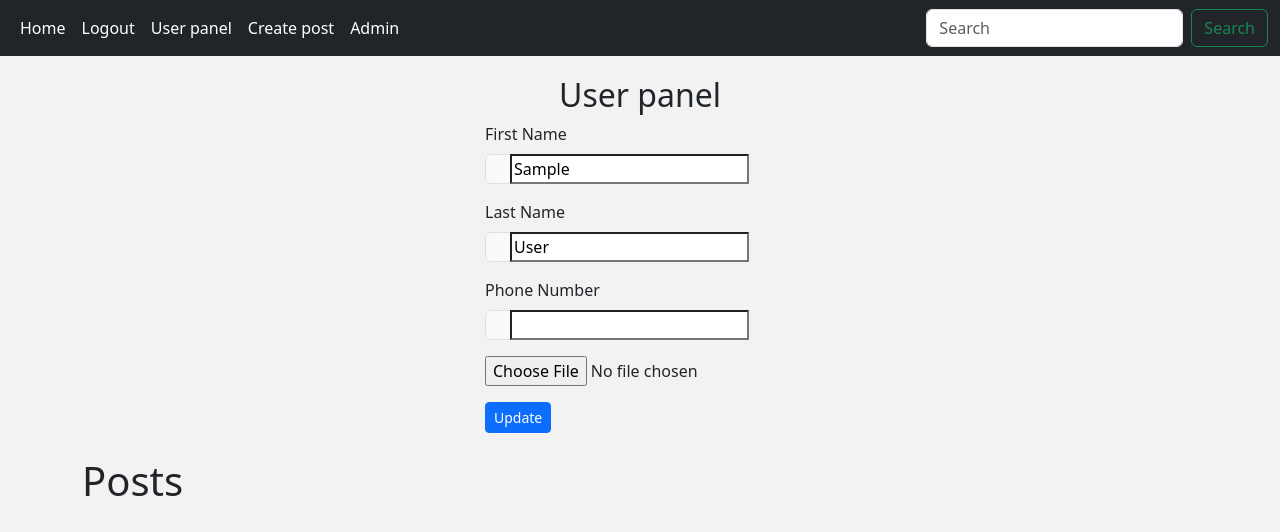
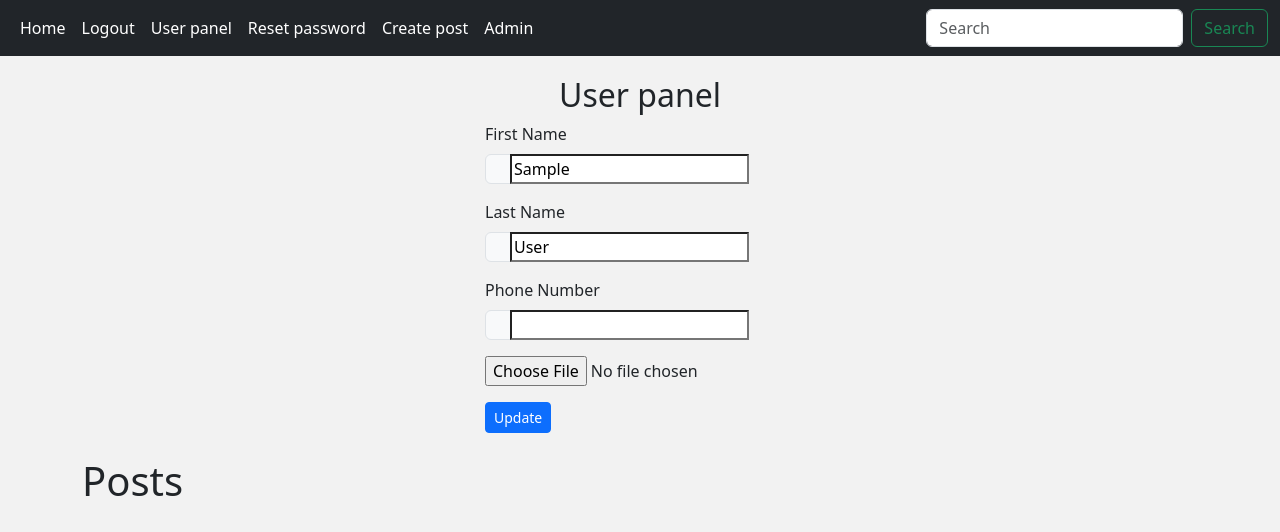
Before and after one commit to Ebrahimakbari/SocialNetwork-Django, a Django app: page /accounts/user-panel/1/ in a window 1280 px wide. Shown: the top 532 px of the page. Run offline with Django 5.2, Linux system fonts and the light colour scheme; the visitor is signed in with stand-in values (Sample User, id 1); data comes from the database, SQL or seed files in the repository; data that the repository does not hold is empty.

Commit message:
reset pass with email verifications

```diff
--- a/accounts/forms.py
+++ b/accounts/forms.py
@@ -2,7 +2,7 @@ from typing import Any
 from django import forms
 from django.core.exceptions import ValidationError
 from django.contrib.auth import get_user_model
-from django.contrib.auth.forms import UserCreationForm,UserChangeForm
+from django.contrib.auth.forms import UserCreationForm,UserChangeForm,PasswordChangeForm,PasswordResetForm
 
 User = get_user_model()
 
@@ -74,3 +74,43 @@ class UserPanelFormChange(forms.ModelForm):
     class Meta:
         model = User
         fields = ['first_name','last_name','phone_number','avatar']
+
+
+class ResetPasswordForm(forms.Form):
+    email = forms.EmailField(label="Email", widget=forms.EmailInput(attrs={
+        "class":"form-control",
+        "placeholder":"Email"
+    }))
+    password = forms.CharField(label="Password", widget=forms.PasswordInput(attrs={
+        "class":"form-control",
+        "placeholder":"password"
+    }))
+
+
+    def clean(self):
+        clean_data = super().clean()
+        email = clean_data.get('email',None)
+        password = clean_data.get('password',None)
+        user = User.objects.filter(email=email)
+        if not (email and password and user.exists and user.first().check_password(password)):
+            raise ValidationError('invalid pass or email!!')
+
+
+class ChangePasswordForm(forms.Form):
+    password1 = forms.CharField(label='Password',
+                            widget=forms.PasswordInput(attrs={
+                                'class':'form-control',
+                                'placeholder':'password'
+                                }))
+    password2 = forms.CharField(label='Confirm Password',
+                            widget=forms.PasswordInput(attrs={
+                                'class':'form-control',
+                                'placeholder':'confirm password'
+                                }))
+
+    def clean(self) -> dict[str, Any]:
+        cleaned_data = super().clean()
+        password1 = cleaned_data.get('password1', None)
+        password2 = cleaned_data.get('password2', None)
+        if password1 and password2 and password2 != password1:
+            raise ValidationError('mismatch password!!')
--- a/accounts/urls.py
+++ b/accounts/urls.py
@@ -8,4 +8,6 @@ urlpatterns = [
     path('login/',views.LoginView.as_view(),name='user_login'),
     path('logout/',views.LogoutView.as_view(),name='user_logout'),
     path('user-panel/<int:pk>/',views.UserPanelView.as_view(),name='user_panel'),
+    path('change-password/<str:token>/',views.ChangePasswordView.as_view(),name='change_password'),
+    path('reset-password-page/',views.ResetPasswordView.as_view(),name='reset_password'),
 ]
--- a/accounts/views.py
+++ b/accounts/views.py
@@ -1,16 +1,18 @@
 from typing import Any
+from django.conf import settings
 from django.http import HttpRequest
 from django.http.response import HttpResponse as HttpResponse
 from django.shortcuts import render,redirect, get_object_or_404
 from django.views import View
 from django.contrib.auth import login,logout,authenticate
 from django.contrib.auth import get_user_model
-from .forms import UserRegistrationForm,LoginForm,UserPanelFormChange
+from .forms import UserRegistrationForm,LoginForm,UserPanelFormChange,ResetPasswordForm,ChangePasswordForm
 from django.contrib import messages
 from django.utils.decorators import method_decorator
 from django.contrib.auth.decorators import login_required,user_passes_test,permission_required
 from django.contrib.auth.mixins import LoginRequiredMixin,UserPassesTestMixin,PermissionRequiredMixin,AccessMixin
-
+from django.utils.crypto import get_random_string
+from django.core.mail import send_mail
 User = get_user_model()
 
 
@@ -83,3 +85,59 @@ class UserPanelView(LoginRequiredMixin, View):
             return redirect('home:home')
         messages.error(request,'invalid data')
         return render(request,'accounts/user_panel.html',{'form':form})
+
+# send_mail(
+#     "Subject here",
+#     "Here is the message.",
+#     "from@example.com",
+#     ["to@example.com"],
+#     fail_silently=False,
+# )
+
+class ResetPasswordView(LoginRequiredMixin, View):
+    def get(self, request, *args, **kwargs):
+        form = ResetPasswordForm()
+        return render(request, "accounts/reset_password.html", context={'form':form})
+
+    def post(self, request, *args, **kwargs):
+        form = ResetPasswordForm(request.POST)
+        if form.is_valid():
+            user_email = form.cleaned_data.get('email', None)
+            user = User.objects.get(email=user_email)
+            user.token = get_random_string(length=32)
+            user.save()
+            send_mail('password reset link',
+                    f"click on this http://{request.META['HTTP_HOST']}/accounts/change-password/{user.token}/ link to redirect to pass reset page",
+                    settings.DEFAULT_FROM_EMAIL,
+                    recipient_list=[f"{user.email}"],
+                    fail_silently=False,)
+            messages.success(request, 'check your email box to reset ur password!')
+            return redirect('home:home')
+        return render(request, "accounts/reset_password.html", context={'form':form})
+
+
+
+class ChangePasswordView(LoginRequiredMixin, View):
+    def dispatch(self, request, *args, **kwargs):
+        token = kwargs.get('token', None)
+        user_token = request.user.token
+        if user_token != token:
+            messages.error(request, 'invalid token!!')
+            return redirect('home:home')
+        return super().dispatch(request, *args, **kwargs)
+
+    def get(self, request, *args, **kwargs):
+        form = ChangePasswordForm()
+        return render(request, "accounts/change_password.html", context={'form':form})
+
+    def post(self, request, *args, **kwargs):
+        form = ChangePasswordForm(request.POST)
+        if form.is_valid():
+            user = request.user
+            n_password = form.cleaned_data.get('password1', None)
+            if n_password:
+                user.set_password(n_password)
+                user.save()
+                messages.success(request,'new password successfully set!')
+                return redirect('home:home')
+        return render(request, "accounts/change_password.html", context={'form':form})
--- a/templates/include/navbar.html
+++ b/templates/include/navbar.html
@@ -19,6 +19,9 @@
             <a class="nav-link active" href="{% url "accounts:user_panel" pk=request.user.id%}">User panel</a>
           </li>
           <li class="nav-item">
+            <a class="nav-link active" href="{% url "accounts:reset_password"%}">Reset password</a>
+          </li>
+          <li class="nav-item">
             <a class="nav-link active" href="{% url "home:post_create" %}">Create post</a>
           </li>
           {% if request.user.avatar %}
```
Also changed, not shown: SocialNetwork/settings.py (+10 -0 lines), accounts/templates/accounts/change_password.html (added, +14 -0 lines), accounts/templates/accounts/reset_password.html (added, +14 -0 lines), 1 other file.
